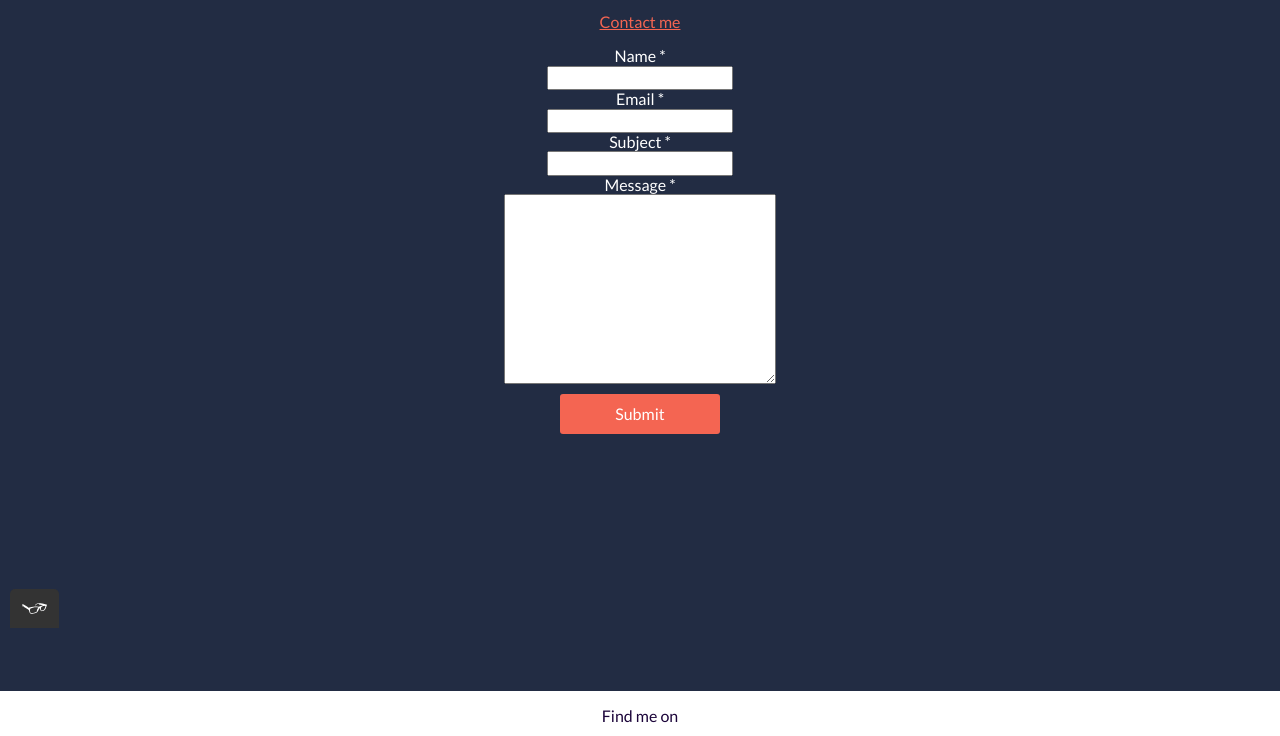
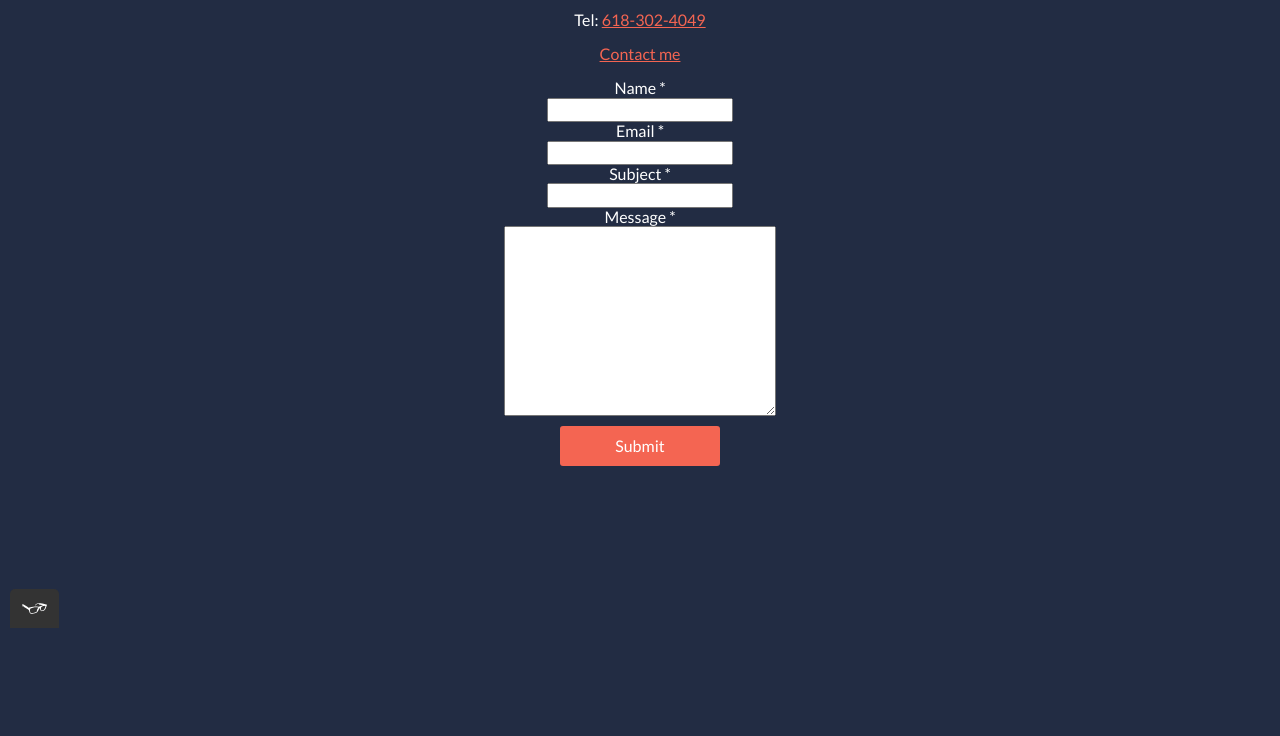
Before and after one commit to Nat-crit20/Website-Portfolio, a plain HTML site: page contact.html in a window 1280 px wide. Shown: the part 172-908 px from the top of the page. Drawn offline with nearby package versions, Linux system fonts and the light colour scheme.

Commit message:
Adjusting contact height and adding link
Adjusting contact height and updating link in home page

```diff
--- a/css/styles.css
+++ b/css/styles.css
@@ -136,7 +136,8 @@
 /* contact form */
 #contact-page {
   text-align: center;
-  height: 100vh;
+  height: 110vh;
+  padding: 2rem 0;
 }
 form {
   display: flex;
```
Also changed, not shown: index.html (+1 -1 lines).
